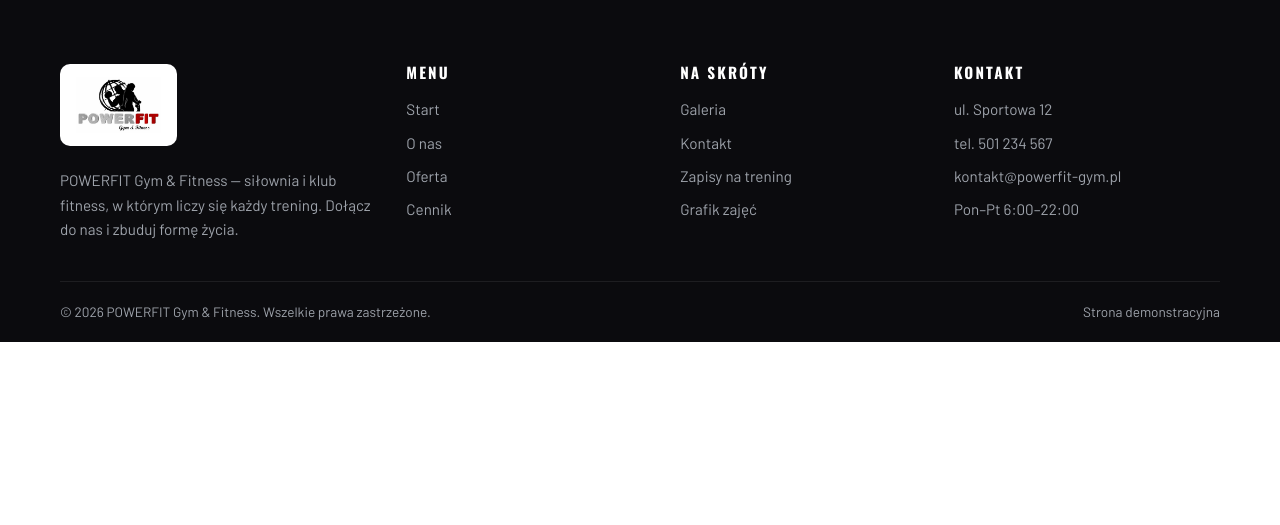
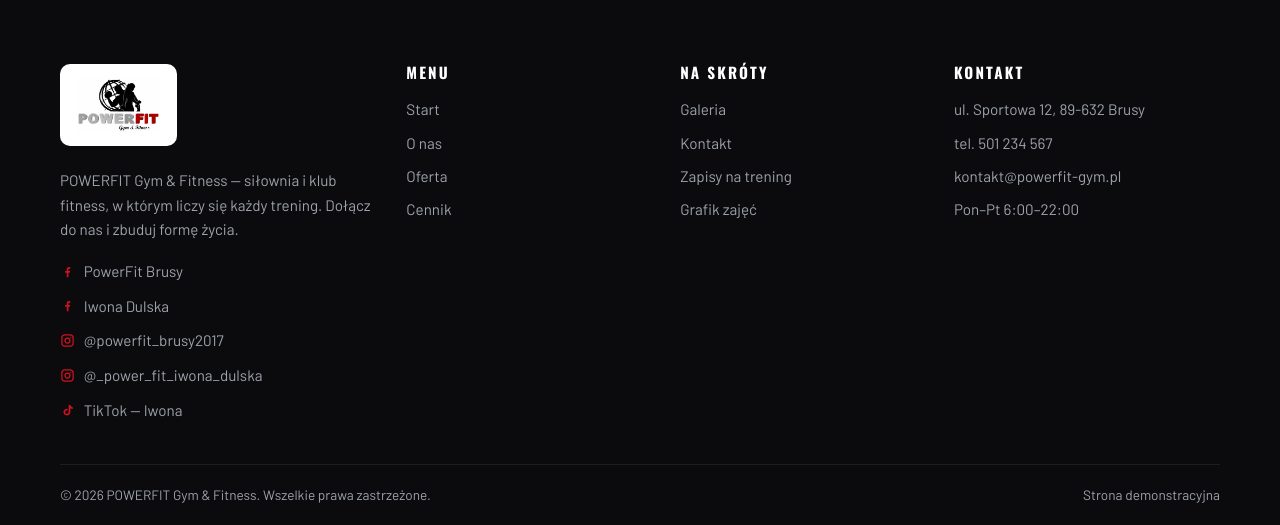
Before and after one commit to maksymilianbronk-cmyk/www1, a PHP site: page /sites/powerfit/index.html in a window 1280 px wide. Shown: the part 5460-5985 px from the top of the page. Before the commit the page ends 5802 px from the top, so only its background shows below. Run offline with PHP 8.4, Linux system fonts and the light colour scheme.

Commit message:
feat: kropki dostępności w rezerwacji (styl Booksy) + prawdziwe linki social
- kropki czerwona→zielona (skala HSL wg liczby wolnych miejsc) przy dniach i godzinach
- dni: najlepsza dostępność slotów; personalne: odsetek wolnych godzin
- legenda dostępności pod paskiem dat
- topbar: linki do prawdziwych profili FB PowerFit Brusy, IG powerfit_brusy2017, TikTok (wyszukiwanie)
- stopka: sekcja social z 5 profilami (2× Facebook, 2× Instagram, TikTok)
- adres uzupełniony o Brusy (89-632)

Co-Authored-By: Claude Fable 5 <noreply@anthropic.com>
Claude-Session: https://claude.ai/code/session_01GB6fizXtsbrEr54Qe36Vrk

```diff
--- a/sites/powerfit/assets/css/style.css
+++ b/sites/powerfit/assets/css/style.css
@@ -722,6 +722,22 @@ h3 { font-size: 1.25rem; font-weight: 600; }
   margin-bottom: 1rem;
 }
 .footer-logo img { height: 56px; width: auto; }
+.footer-social {
+  list-style: none;
+  display: grid;
+  gap: 0.5rem;
+  margin-top: 1.1rem;
+}
+.footer-social a {
+  display: inline-flex;
+  align-items: center;
+  gap: 0.55rem;
+  color: var(--steel);
+  transition: color 0.15s ease, transform 0.15s ease;
+}
+.footer-social a:hover { color: #fff; transform: translateX(3px); }
+.footer-social svg { flex: none; color: var(--red); }
+
 .site-footer h4 {
   color: #fff;
   font-size: 0.95rem;
--- a/sites/powerfit/index.html
+++ b/sites/powerfit/index.html
@@ -19,13 +19,13 @@
       <span>Pon–Pt 6:00–22:00 · Sob 8:00–20:00 · Nd 9:00–18:00</span>
       <span><strong>Tel.</strong> <a href="tel:+48501234567">501 234 567</a> · <a href="mailto:kontakt@powerfit-gym.pl">kontakt@powerfit-gym.pl</a></span>
       <span class="topbar-social">
-        <a href="https://facebook.com" target="_blank" rel="noopener" aria-label="Facebook">
+        <a href="https://www.facebook.com/powerfitbrusy" target="_blank" rel="noopener" aria-label="Facebook">
           <svg width="15" height="15" viewBox="0 0 24 24" fill="currentColor"><path d="M13.5 21v-7h2.4l.4-3h-2.8V9.1c0-.9.3-1.5 1.6-1.5h1.3V4.9c-.3 0-1.1-.1-2-.1-2.1 0-3.6 1.3-3.6 3.7V11H8.3v3h2.5v7h2.7z"/></svg>
         </a>
-        <a href="https://instagram.com" target="_blank" rel="noopener" aria-label="Instagram">
+        <a href="https://www.instagram.com/powerfit_brusy2017/" target="_blank" rel="noopener" aria-label="Instagram">
           <svg width="15" height="15" viewBox="0 0 24 24" fill="none" stroke="currentColor" stroke-width="2"><rect x="3" y="3" width="18" height="18" rx="5"/><circle cx="12" cy="12" r="4"/><circle cx="17.2" cy="6.8" r="1" fill="currentColor" stroke="none"/></svg>
         </a>
-        <a href="https://tiktok.com" target="_blank" rel="noopener" aria-label="TikTok">
+        <a href="https://www.tiktok.com/search?q=iwona%20brusy" target="_blank" rel="noopener" aria-label="TikTok">
           <svg width="15" height="15" viewBox="0 0 24 24" fill="currentColor"><path d="M16.6 3c.4 2 1.7 3.4 3.9 3.6v2.8c-1.5 0-2.8-.4-3.9-1.2v5.8c0 3.6-2.4 5.9-5.6 5.9-3 0-5.5-2.3-5.5-5.4 0-3 2.4-5.3 5.5-5.3.3 0 .7 0 1 .1v2.9c-.3-.1-.7-.2-1-.2-1.5 0-2.7 1.1-2.7 2.6s1.2 2.6 2.7 2.6c1.6 0 2.8-1.1 2.8-3.1V3h2.8z"/></svg>
         </a>
       </span>
@@ -267,6 +267,14 @@
         <div>
           <span class="footer-logo"><img src="assets/img/logo.jpg" alt="Logo POWERFIT Gym & Fitness"></span>
           <p>POWERFIT Gym &amp; Fitness — siłownia i klub fitness, w którym liczy się każdy trening. Dołącz do nas i zbuduj formę życia.</p>
+          <ul class="footer-social">
+            <li><a href="https://www.facebook.com/powerfitbrusy" target="_blank" rel="noopener"><svg width="15" height="15" viewBox="0 0 24 24" fill="currentColor"><path d="M13.5 21v-7h2.4l.4-3h-2.8V9.1c0-.9.3-1.5 1.6-1.5h1.3V4.9c-.3 0-1.1-.1-2-.1-2.1 0-3.6 1.3-3.6 3.7V11H8.3v3h2.5v7h2.7z"/></svg> PowerFit Brusy</a></li>
+            <li><a href="https://www.facebook.com/iwona.dulska" target="_blank" rel="noopener"><svg width="15" height="15" viewBox="0 0 24 24" fill="currentColor"><path d="M13.5 21v-7h2.4l.4-3h-2.8V9.1c0-.9.3-1.5 1.6-1.5h1.3V4.9c-.3 0-1.1-.1-2-.1-2.1 0-3.6 1.3-3.6 3.7V11H8.3v3h2.5v7h2.7z"/></svg> Iwona Dulska</a></li>
+            <li><a href="https://www.instagram.com/powerfit_brusy2017/" target="_blank" rel="noopener"><svg width="15" height="15" viewBox="0 0 24 24" fill="none" stroke="currentColor" stroke-width="2"><rect x="3" y="3" width="18" height="18" rx="5"/><circle cx="12" cy="12" r="4"/><circle cx="17.2" cy="6.8" r="1" fill="currentColor" stroke="none"/></svg> @powerfit_brusy2017</a></li>
+            <li><a href="https://www.instagram.com/_power_fit_iwona_dulska/" target="_blank" rel="noopener"><svg width="15" height="15" viewBox="0 0 24 24" fill="none" stroke="currentColor" stroke-width="2"><rect x="3" y="3" width="18" height="18" rx="5"/><circle cx="12" cy="12" r="4"/><circle cx="17.2" cy="6.8" r="1" fill="currentColor" stroke="none"/></svg> @_power_fit_iwona_dulska</a></li>
+            <li><a href="https://www.tiktok.com/search?q=iwona%20brusy" target="_blank" rel="noopener"><svg width="15" height="15" viewBox="0 0 24 24" fill="currentColor"><path d="M16.6 3c.4 2 1.7 3.4 3.9 3.6v2.8c-1.5 0-2.8-.4-3.9-1.2v5.8c0 3.6-2.4 5.9-5.6 5.9-3 0-5.5-2.3-5.5-5.4 0-3 2.4-5.3 5.5-5.3.3 0 .7 0 1 .1v2.9c-.3-.1-.7-.2-1-.2-1.5 0-2.7 1.1-2.7 2.6s1.2 2.6 2.7 2.6c1.6 0 2.8-1.1 2.8-3.1V3h2.8z"/></svg> TikTok — Iwona</a></li>
+          </ul>
+
         </div>
         <div>
           <h4>Menu</h4>
@@ -289,7 +297,7 @@
         <div>
           <h4>Kontakt</h4>
           <ul>
-            <li>ul. Sportowa 12</li>
+            <li>ul. Sportowa 12, 89-632 Brusy</li>
             <li><a href="tel:+48501234567">tel. 501 234 567</a></li>
             <li><a href="mailto:kontakt@powerfit-gym.pl">kontakt@powerfit-gym.pl</a></li>
             <li>Pon–Pt 6:00–22:00</li>
```
Also changed, not shown: other parts of sites/powerfit/assets/css/style.css (+27 -0 lines), sites/powerfit/assets/js/booking.js (+28 -2 lines), sites/powerfit/cennik.html (+12 -4 lines), sites/powerfit/galeria.html (+12 -4 lines), sites/powerfit/kontakt.html (+13 -5 lines), sites/powerfit/o-nas.html (+12 -4 lines), sites/powerfit/oferta.html (+12 -4 lines).
